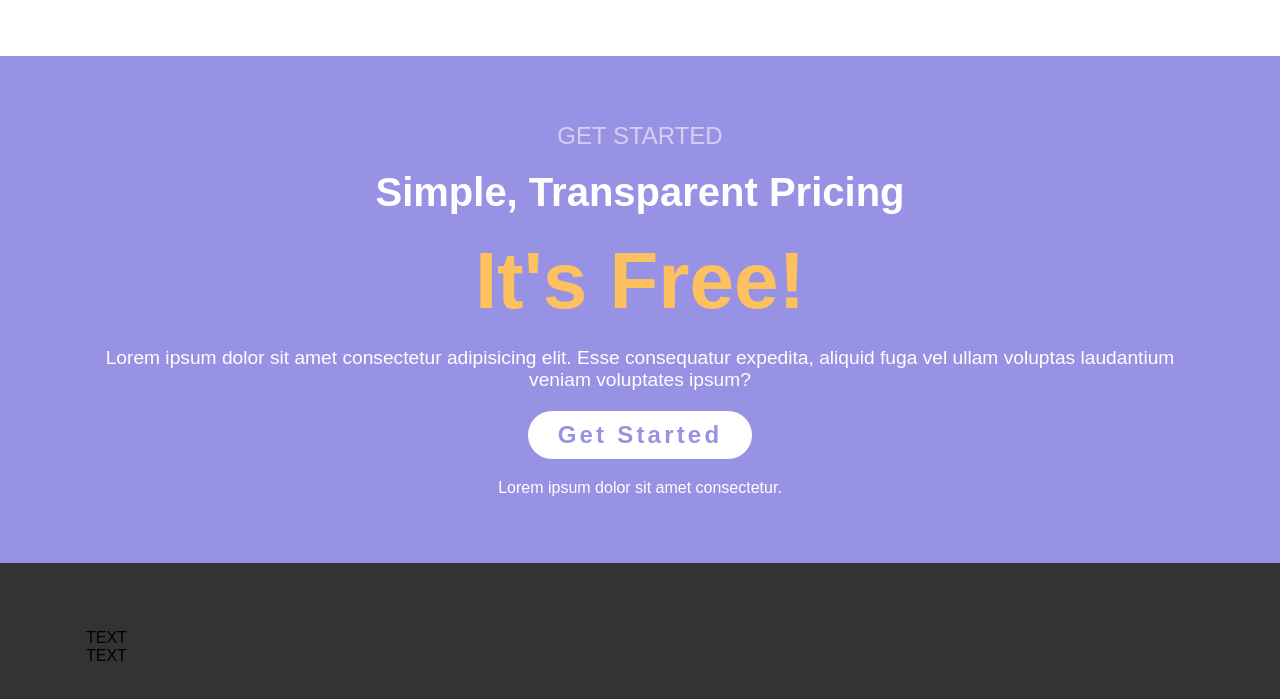
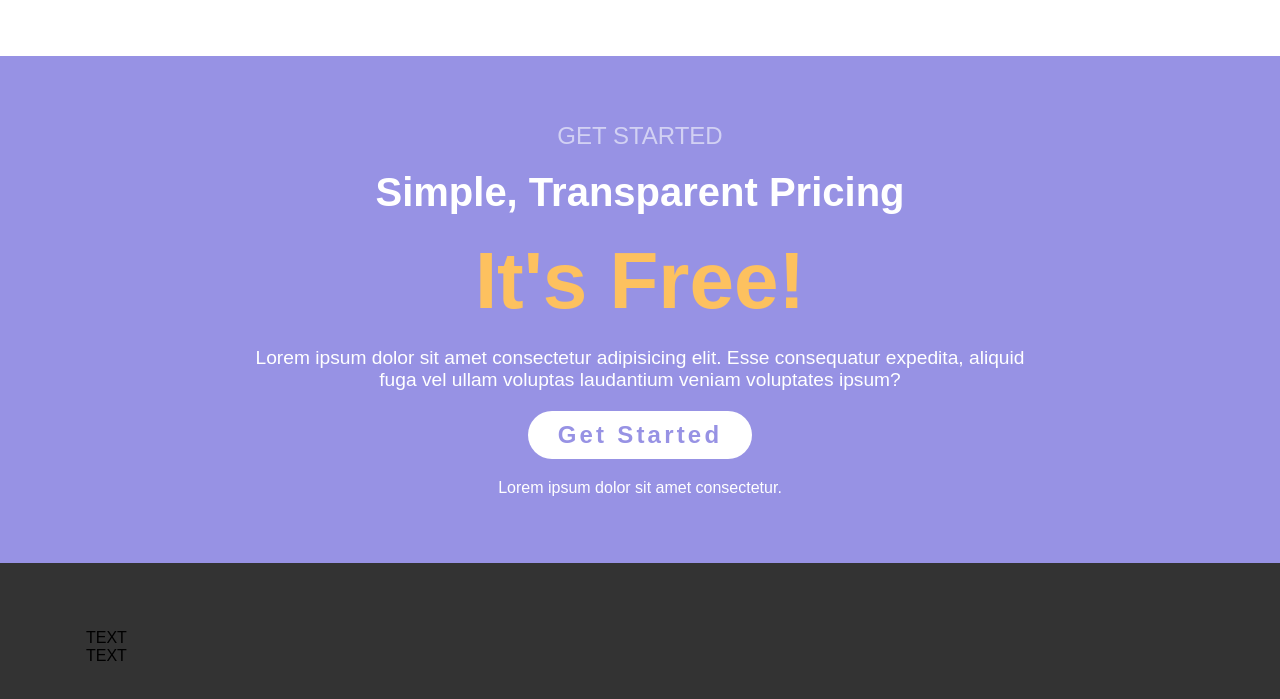
Before and after one commit to umbertofaenza/htmlcss-responsive-layout, a plain HTML site: page index.html in a window 1280 px wide. Shown: the part 4725-5424 px from the top of the page. Drawn offline with Linux system fonts and the light colour scheme; a web font is replaced by a local one.

Commit message:
style: tablet - get-started p max width

```diff
--- a/css/style.css
+++ b/css/style.css
@@ -505,6 +505,11 @@ section,
   #about-us .col:nth-child(2) {
     width: 40%;
   }
+
+  /* get started */
+  #get-started p {
+    max-width: 70%;
+  }
 }
 
 /* Desktop */
```
